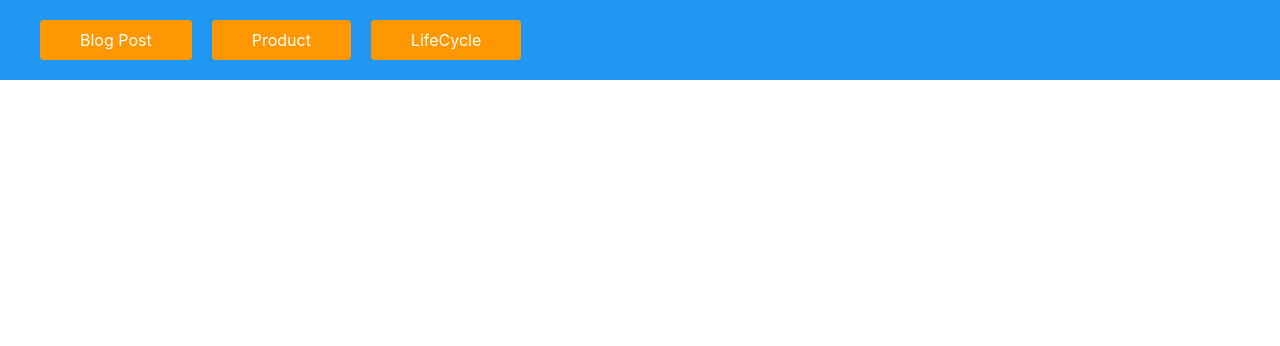
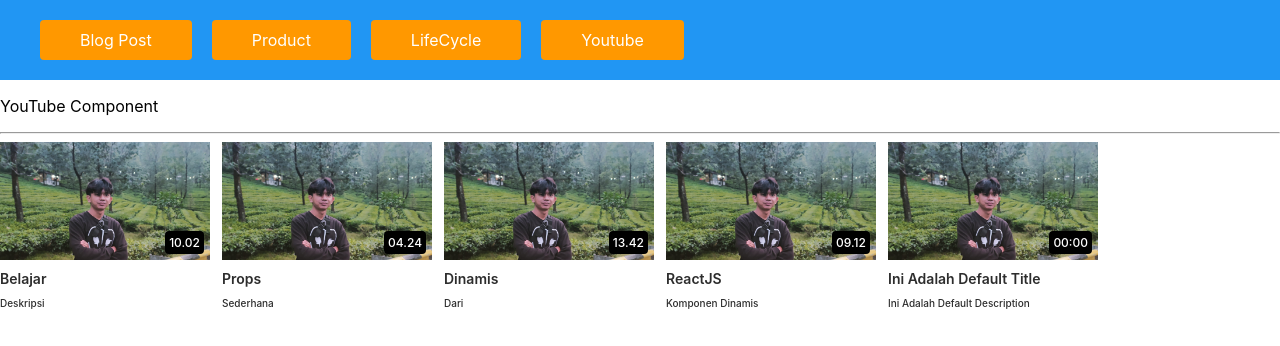
Before and after one commit to tomiprasetyo/belajar-reactjs-pw, a React (Create React App) app: page /youtube-component in a window 1280 px wide. Shown: the top 346 px of the page. Built offline with nearby package versions, Linux system fonts and the light colour scheme.

Commit message:
Merapikan Struktur Folder dan rename BrowserRouter menjadi Router

```diff
--- a/src/container/Home/Home.jsx
+++ b/src/container/Home/Home.jsx
@@ -1,9 +1,10 @@
 import React, { Component } from 'react'
-import Product from './../Product/Product'
-import LifeCycleComponent from './../LifeCycleComponent/LifeCycleComponent'
-import BlogPost from '../BlogPost/BlogPost'
+import Product from './../pages/Product/Product'
+import LifeCycleComponent from '../pages/LifeCycleComponent/LifeCycleComponent'
+import BlogPost from '../pages/BlogPost/BlogPost'
 import { BrowserRouter, Routes, Route, Link } from 'react-router-dom'
 import './Home.css'
+import YouTubeComponentPage from '../pages/YouTubeComponentPage/YoutubeComponentPage'
 
 class Home extends Component {
 
@@ -19,11 +20,13 @@ class Home extends Component {
                         <Link to='/' >Blog Post</Link>
                         <Link to='/product' >Product</Link>
                         <Link to='/lifecycle' >LifeCycle</Link>
+                        <Link to='/youtube-component'>Youtube</Link>
                     </div>
                     <Routes>
                         <Route path='/' element={<BlogPost />} />
                         <Route path='/product' element={<Product />} />
                         <Route path='/lifecycle' element={<LifeCycleComponent />} />
+                        <Route path='/youtube-component' element={<YouTubeComponentPage />} />
                     </Routes>
                 </>
             </BrowserRouter>
--- a/src/container/BlogPost/BlogPost.jsx
+++ b/src/container/pages/BlogPost/BlogPost.jsx
@@ -1,5 +1,5 @@
 import React, { Component, Fragment } from 'react';
-import Post from '../../component/Post/Post';
+import Post from '../../../component/Post/Post';
 import './BlogPost.css'
 import axios from 'axios'
 class BlogPost extends Component {
--- a/src/container/CardProduct/CardProduct.jsx
+++ b/src/container/pages/Product/CardProduct/CardProduct.jsx
@@ -1,5 +1,5 @@
 import React, { Component } from 'react'
-import dagingAyam from './../../assets/daging-ayam.jpg';
+import dagingAyam from '../../../../assets/daging-ayam.jpg';
 
 class CardProduct extends Component {
     state = {
--- a/src/container/Product/Product.jsx
+++ b/src/container/pages/Product/Product.jsx
@@ -1,8 +1,8 @@
 import React, { Component, Fragment } from 'react'
 import './Product.css'
-import logo from './../../assets/logo.png';
-import trolley from './../../assets/trolley.jpg';
-import CardProduct from '../CardProduct/CardProduct';
+import logo from '../../../assets/logo.png';
+import trolley from '../../../assets/trolley.jpg';
+import CardProduct from './CardProduct/CardProduct';
 
 
 
--- /dev/null
+++ b/src/container/pages/YouTubeComponentPage/YoutubeComponentPage.jsx
@@ -0,0 +1,20 @@
+import React, { Component } from 'react';
+import YouTubeComponent from '../../../component/YoutubeComponent/YouTubeComponent'
+
+class YouTubeComponentPage extends Component {
+    render() {
+        return (
+            <>
+                <p>YouTube Component</p>
+                <hr />
+                <YouTubeComponent time='10.02' title='Belajar' desc='Deskripsi' />
+                <YouTubeComponent time='04.24' title='Props' desc='Sederhana' />
+                <YouTubeComponent time='13.42' title='Dinamis' desc='Dari' />
+                <YouTubeComponent time='09.12' title='ReactJS' desc='Komponen Dinamis' />
+                <YouTubeComponent />
+            </>
+        )
+    }
+}
+
+export default YouTubeComponentPage;
```
Also changed, not shown: src/container/pages/BlogPost/BlogPost.css (renamed from src/container/BlogPost/BlogPost.css), src/container/pages/LifeCycleComponent/LifeCycleComponent.css (renamed from src/container/LifeCycleComponent/LifeCycleComponent.css), src/container/pages/LifeCycleComponent/LifeCycleComponent.jsx (renamed from src/container/LifeCycleComponent/LifeCycleComponent.jsx), src/container/pages/Product/Product.css (renamed from src/container/Product/Product.css).
